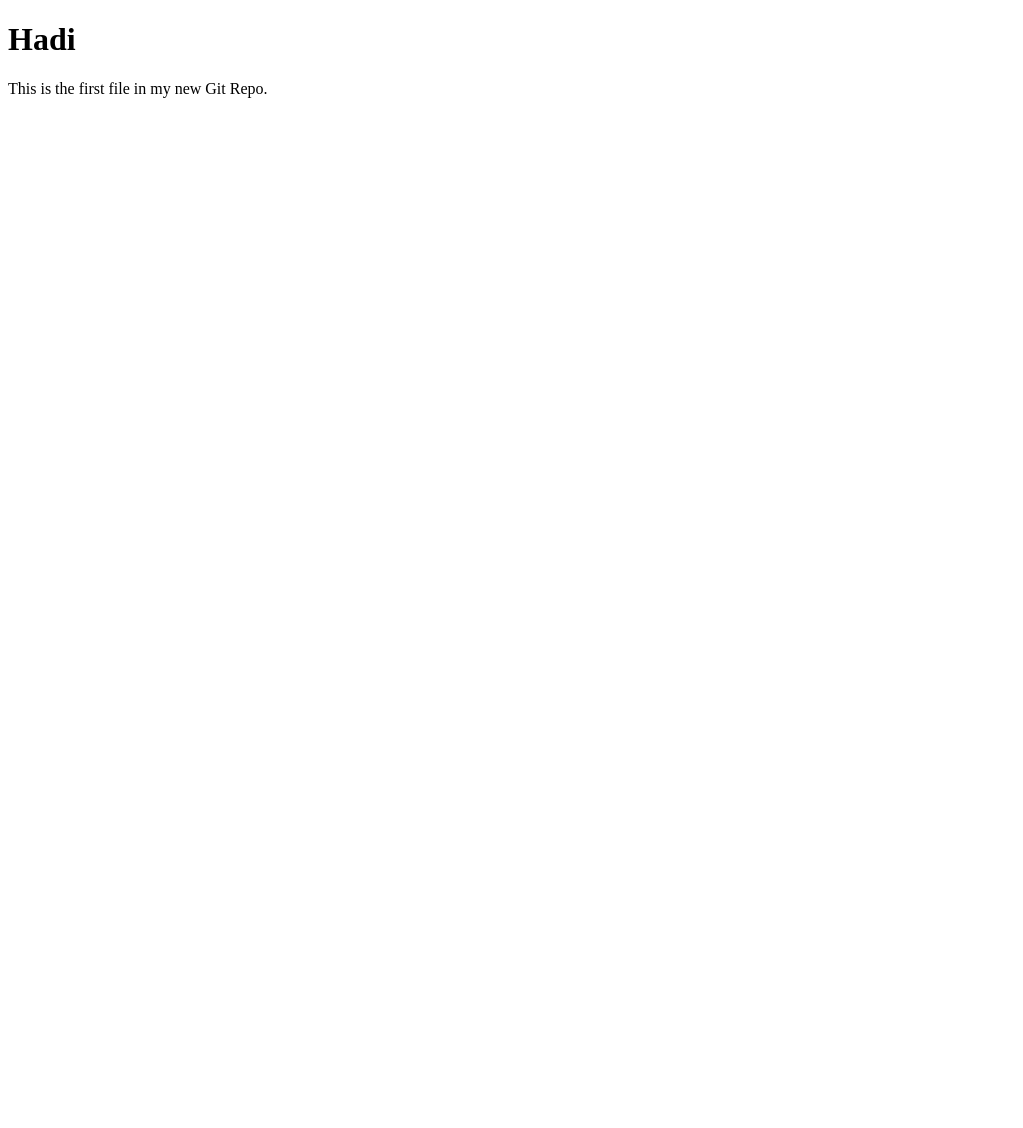
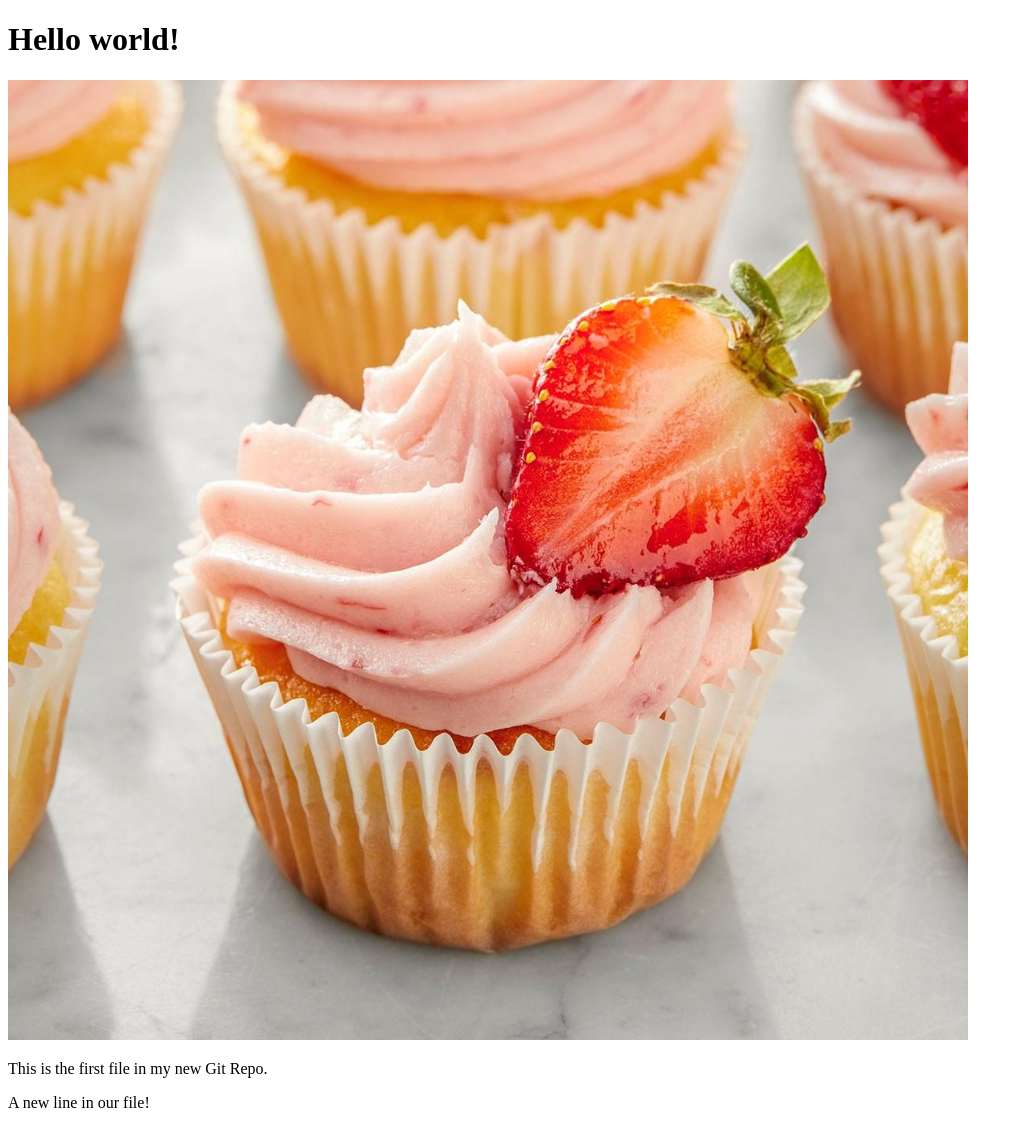
Before and after one commit to hadiabdullah429-dev/demoabdullah, a plain HTML site: page index.html in a window 1280 px wide. Shown: the whole page, without its empty margins (0-1023 px from the left). Before the commit the page ends 800 px from the top, so only its background shows below. Drawn offline with Linux system fonts and the light colour scheme.

Commit message:
The image is successfully uploaded

```diff
--- a/index.html
+++ b/index.html
@@ -2,11 +2,15 @@
 <html>
 <head>
 <title>Hello World!</title>
+<link rel="stylesheet" href="bluestyle.css">
 </head>
 <body>
 
-<h1>Hadi</h1>
+<h1>Hello world!</h1>
+<div><img src="img_hello_world.jpg" alt="Hello World from Space"
+style="width:100%;max-width:960px"></div>
 <p>This is the first file in my new Git Repo.</p>
+<p>A new line in our file!</p>
 
 </body>
 </html>
```
Also changed, not shown: img_hello_world.jpg (added).
